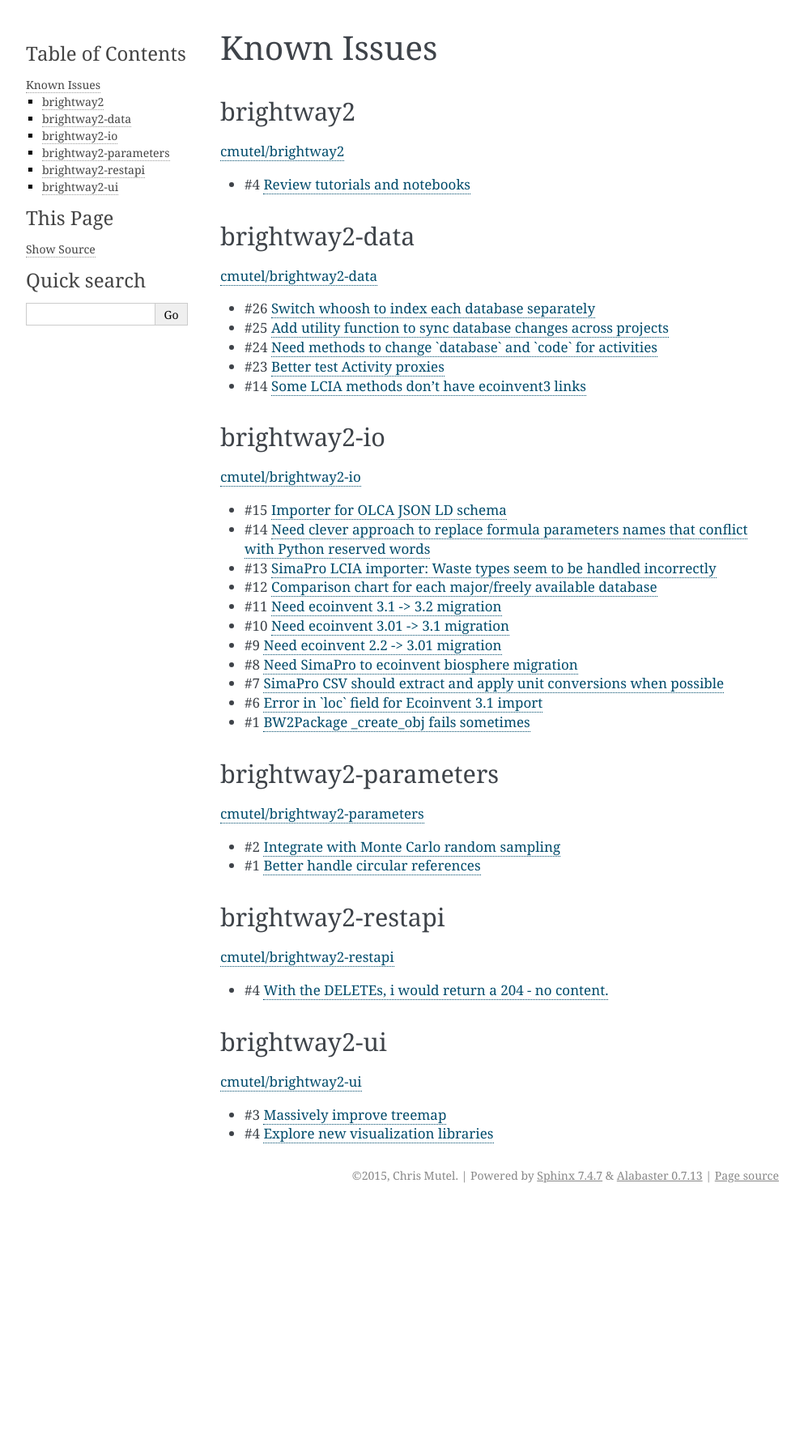
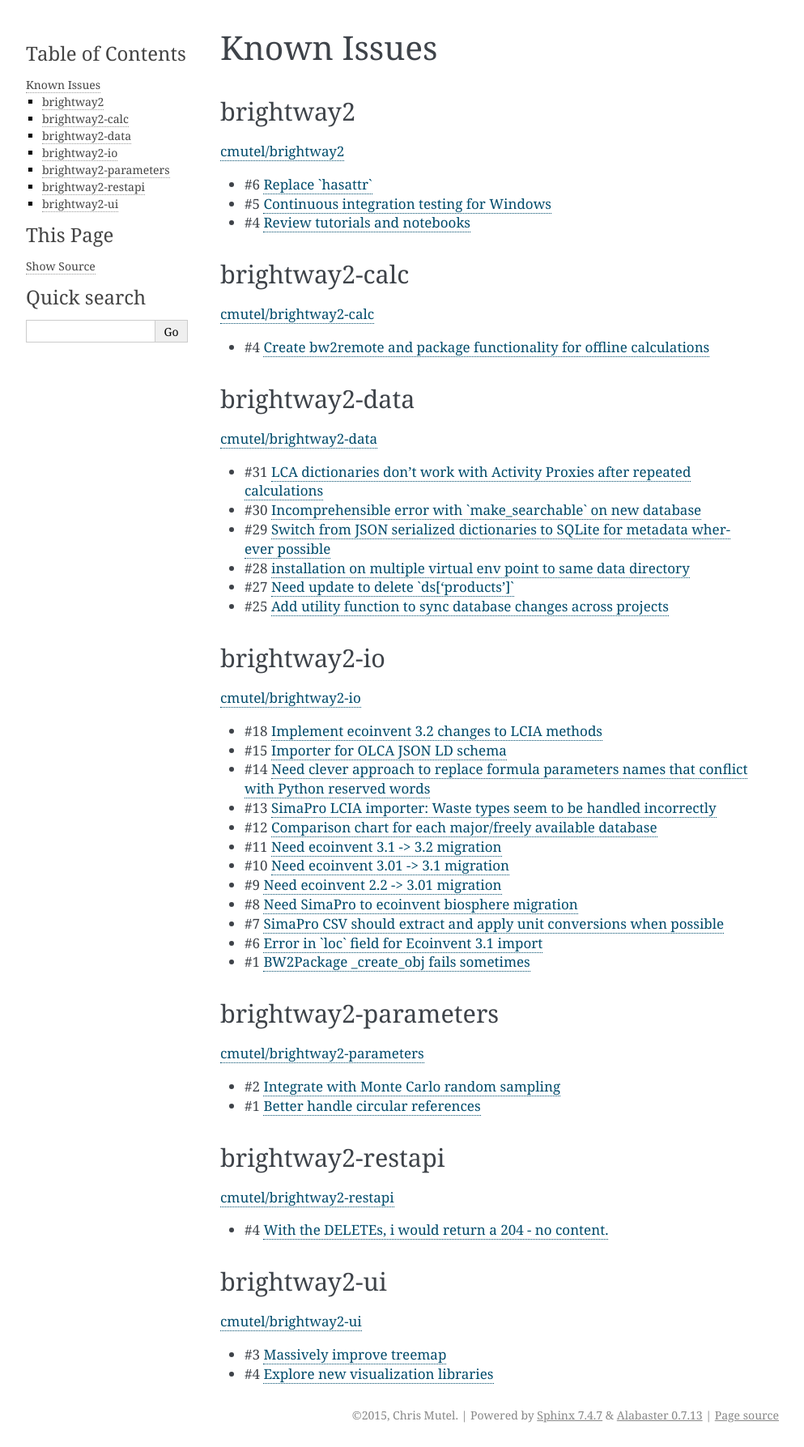
Before and after one commit to brightway-lca/brightway2, a Sphinx documentation site: the page built from docs/issues.rst, in a window 1280 px wide. Shown: the whole page at 81% size, without its empty margins (148-1141 px from the left). Built offline with Sphinx 7.4.7, drawn with Linux system fonts in a browser that asks for light colours; before the commit the page ends 1491 px from its top, so only the background shows below that.

Commit message:
Update issues

```diff
--- a/docs/issues.rst
+++ b/docs/issues.rst
@@ -8,20 +8,29 @@
 
 `cmutel/brightway2 <http://bitbucket.org/cmutel/brightway2/issues/>`__
 
+* #6 `Replace \`hasattr\` <https://bitbucket.org/cmutel/brightway2/issue/6>`__
+* #5 `Continuous integration testing for Windows <https://bitbucket.org/cmutel/brightway2/issue/5>`__
 * #4 `Review tutorials and notebooks <https://bitbucket.org/cmutel/brightway2/issue/4>`__
 
 
+brightway2-calc
+---------------
+
+`cmutel/brightway2-calc <http://bitbucket.org/cmutel/brightway2-calc/issues/>`__
+
+* #4 `Create bw2remote and package functionality for offline calculations <https://bitbucket.org/cmutel/brightway2-calc/issue/4>`__
 
 brightway2-data
 ---------------
 
 `cmutel/brightway2-data <http://bitbucket.org/cmutel/brightway2-data/issues/>`__
 
-* #26 `Switch whoosh to index each database separately <https://bitbucket.org/cmutel/brightway2-data/issue/26>`__
+* #31 `LCA dictionaries don't work with Activity Proxies after repeated calculations <https://bitbucket.org/cmutel/brightway2-data/issue/31>`__
+* #30 `Incomprehensible error with \`make_searchable\` on new database <https://bitbucket.org/cmutel/brightway2-data/issue/30>`__
+* #29 `Switch from JSON serialized dictionaries to SQLite for metadata wherever possible <https://bitbucket.org/cmutel/brightway2-data/issue/29>`__
+* #28 `installation on multiple virtual env point to same data directory <https://bitbucket.org/cmutel/brightway2-data/issue/28>`__
+* #27 `Need update to delete \`ds['products']\` <https://bitbucket.org/cmutel/brightway2-data/issue/27>`__
 * #25 `Add utility function to sync database changes across projects <https://bitbucket.org/cmutel/brightway2-data/issue/25>`__
-* #24 `Need methods to change \`database\` and \`code\` for activities <https://bitbucket.org/cmutel/brightway2-data/issue/24>`__
-* #23 `Better test Activity proxies <https://bitbucket.org/cmutel/brightway2-data/issue/23>`__
-* #14 `Some LCIA methods don't have ecoinvent3 links <https://bitbucket.org/cmutel/brightway2-data/issue/14>`__
 
 
 brightway2-io
@@ -29,6 +38,7 @@
 
 `cmutel/brightway2-io <http://bitbucket.org/cmutel/brightway2-io/issues/>`__
 
+* #18 `Implement ecoinvent 3.2 changes to LCIA methods <https://bitbucket.org/cmutel/brightway2-io/issue/18>`__
 * #15 `Importer for OLCA JSON LD schema <https://bitbucket.org/cmutel/brightway2-io/issue/15>`__
 * #14 `Need clever approach to replace formula parameters names that conflict with Python reserved words <https://bitbucket.org/cmutel/brightway2-io/issue/14>`__
 * #13 `SimaPro LCIA importer: Waste types seem to be handled incorrectly <https://bitbucket.org/cmutel/brightway2-io/issue/13>`__
```
